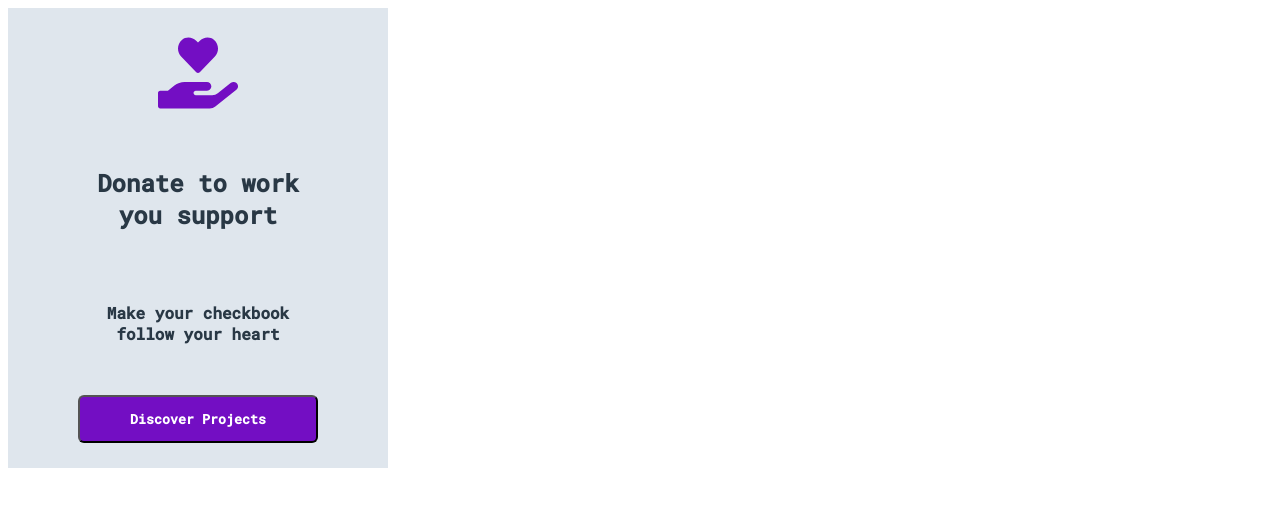
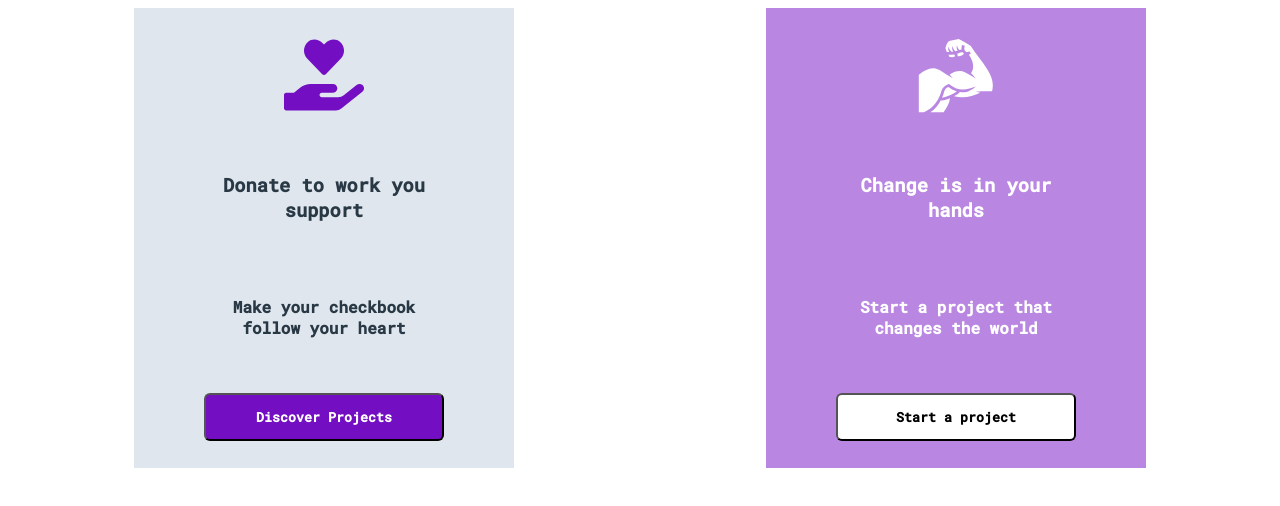
Before and after one commit to Reinoptland/donatello-frontend, a React (Create React App) app: page / in a window 1280 px wide. Shown: the top 506 px of the page. Built offline with nearby package versions, Linux system fonts and the light colour scheme.

Commit message:
reusable cta and button components

```diff
--- /dev/null
+++ b/src/App.css
@@ -0,0 +1,9 @@
+/* * {
+  border: 1px solid red;
+} */
+
+.cta-wrapper {
+  display: flex;
+  justify-content: space-around;
+  align-items: center;
+}
--- a/src/App.js
+++ b/src/App.js
@@ -1,10 +1,38 @@
+import "./App.css";
 import CallToAction from "./components/CallToAction";
+import { FaHandHoldingHeart } from "react-icons/fa";
+import { GiBiceps } from "react-icons/gi";
 
 function App() {
   return (
-    <div>
-      <CallToAction />
-    </div>
+    <>
+      <div className="cta-wrapper">
+        <aside className="cta cta--donate">
+          <CallToAction
+            icon={
+              <FaHandHoldingHeart
+                style={{ color: "#730ec3", fontSize: "5em" }}
+              />
+            }
+            background="white"
+            title="Donate to work you support"
+            description="Make your checkbook follow your heart"
+            button="purple"
+            btnText="Discover Projects"
+          />
+        </aside>
+        <aside className="cta cta--project">
+          <CallToAction
+            background="purple"
+            icon={<GiBiceps style={{ color: "white", fontSize: "5em" }} />}
+            title="Change is in your hands"
+            description="Start a project that changes the world"
+            button="white"
+            btnText="Start a project"
+          />
+        </aside>
+      </div>
+    </>
   );
 }
 
--- a/src/components/BtnCtA.js
+++ b/src/components/BtnCtA.js
@@ -1,10 +1,10 @@
 import React from "react";
 import "./BtnCta.css";
 
-const Button = () => {
+const Button = (props) => {
   return (
-    <button className="btn btn--cta btn--discover" type="button">
-      Discover Projects
+    <button className={`btn btn--cta btn--${props.variant}`} type="button">
+      {props.text}
     </button>
   );
 };
--- a/src/components/BtnCta.css
+++ b/src/components/BtnCta.css
@@ -11,7 +11,11 @@
   font-family: "Roboto Mono", monospace;
 }
 
-.btn--discover {
+.btn--purple {
   background-color: #730ec3;
   color: white;
 }
+.btn--white {
+  background-color: white;
+  color: black;
+}
--- a/src/components/CallToAction.css
+++ b/src/components/CallToAction.css
@@ -5,8 +5,6 @@
 @import url("https://fonts.googleapis.com/css2?family=Roboto+Mono:wght@300;500&display=swap");
 
 .main-cta-wrapper {
-  background-color: #dfe6ed;
-  color: #293845;
   display: flex;
   justify-content: space-around;
   align-items: center;
@@ -21,3 +19,13 @@
   text-align: center;
   width: 240px;
 }
+
+.main-cta-wrapper--white {
+  background-color: #dfe6ed;
+  color: #293845;
+}
+
+.main-cta-wrapper--purple {
+  background-color: #b987e1;
+  color: white;
+}
--- a/src/components/CallToAction.js
+++ b/src/components/CallToAction.js
@@ -1,23 +1,19 @@
 import React from "react";
 import "./CallToAction.css";
-import { FaHandHoldingHeart } from "react-icons/fa";
 import Button from "./BtnCtA";
 
-const CallToAction = () => {
-  const iconStyle = { color: "#730ec3", fontSize: "5em" };
+const CallToAction = (props) => {
   return (
-    <div className="main-cta-wrapper">
-      <span classname="icon icon--donate">
-        <FaHandHoldingHeart style={iconStyle} />
-      </span>
+    <div className={`main-cta-wrapper main-cta-wrapper--${props.background}`}>
+      <span classname="icon icon--donate">{props.icon}</span>
       <section className="text text--big">
-        <h1>Donate to work you support</h1>
+        <h1>{props.title}</h1>
       </section>
       <section className="text text--small">
-        <h4>Make your checkbook follow your heart</h4>
+        <h4>{props.description}</h4>
       </section>
       <span className="button">
-        <Button />
+        <Button variant={props.button} text={props.btnText} />
       </span>
     </div>
   );
```
